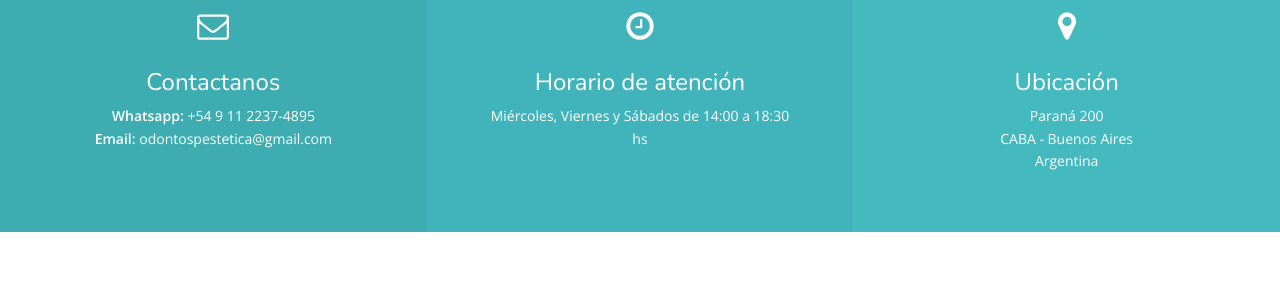
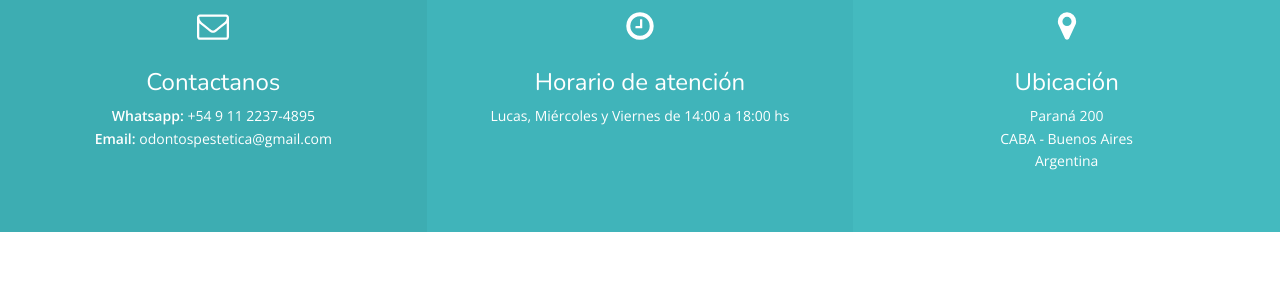
Before and after one commit to lucashpandolfo/lucashpandolfo, a Jekyll site: the page built from index.html, in a window 1280 px wide and 900 px high, scrolled down 555 px. Shown: the part 154-448 px from the top of the window. Built offline with Jekyll 4.4.1, drawn with Linux system fonts in a browser that asks for light colours; nearby versions of some CDN libraries.

Commit message:
Cambio dias y horario de atención

```diff
--- a/_config.yml
+++ b/_config.yml
@@ -21,7 +21,7 @@ contact:
     email: odontospestetica@gmail.com
     address: Paraná 200 <br> CABA - Buenos Aires <br> Argentina
 
-dias_atencion: Miércoles, Viernes y Sábados de 14:00 a 18:30 hs
+dias_atencion: Lucas, Miércoles y Viernes de 14:00 a 18:00 hs
 
 # Testimonials
 testimonials:
```
